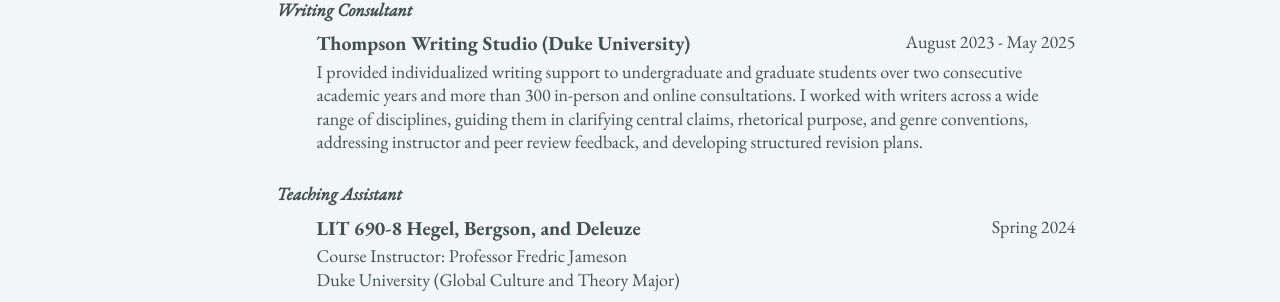
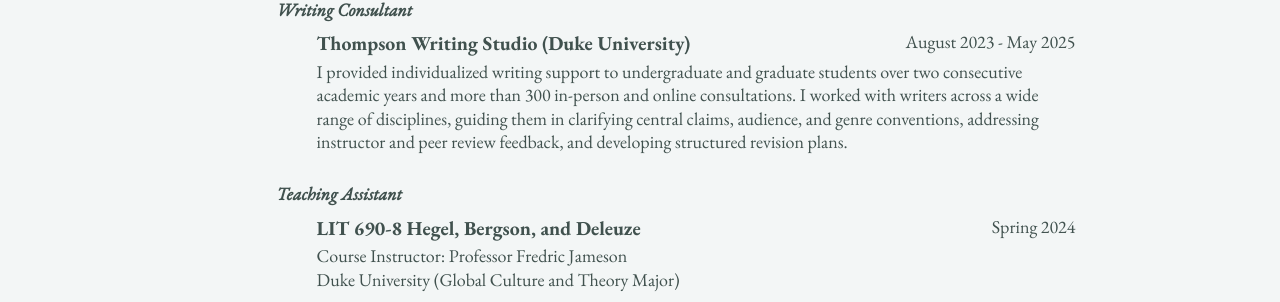
Before and after one commit to epujol90/epujol90.github.io, a Jekyll site: the page built from _pages/cv-json.md, in a window 1280 px wide and 900 px high, scrolled down 5956 px. Shown: the part 200-502 px from the top of the window. Built offline with Jekyll 4.4.1, drawn with Linux system fonts in a browser that asks for light colours; a script bundle is joined from its source files by our own code; library files that are not in the unit come from our copies.

Commit message:
Update cv.json

```diff
--- a/_data/cv.json
+++ b/_data/cv.json
@@ -349,7 +349,7 @@
       "institution": "",
       "date": "August 2023 - May 2025",
       "role": "",
-      "description": "I provided individualized writing support to undergraduate and graduate students over two consecutive academic years and more than 300 in-person and online consultations. I worked with writers across a wide range of disciplines, guiding them in clarifying central claims, rhetorical purpose, and genre conventions, addressing instructor and peer review feedback, and developing structured revision plans.",
+      "description": "I provided individualized writing support to undergraduate and graduate students over two consecutive academic years and more than 300 in-person and online consultations. I worked with writers across a wide range of disciplines, guiding them in clarifying central claims, audience, and genre conventions, addressing instructor and peer review feedback, and developing structured revision plans.",
       "category": "Writing Consultant"
     },
     {
```
